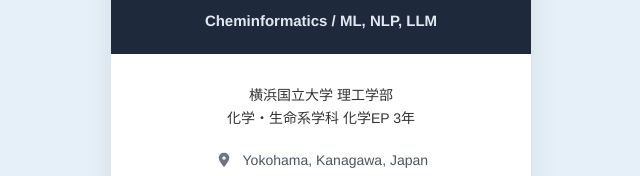
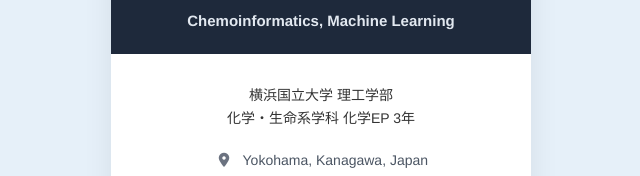
Before and after one commit to Tsuboi-coder/Card, a plain HTML site: page index.html in a window 1280 px wide. Shown: the part 305-481 px from the top of the page, 319-959 px from the left. Drawn offline with Linux system fonts and the light colour scheme.

Commit message:
専攻分野に関する修正

```diff
--- a/index.html
+++ b/index.html
@@ -14,7 +14,7 @@
             <img src="MyFace.png" alt="Profile Picture" class="profile-img" onerror="this.src='https://via.placeholder.com/120'">
             <h1 class="name-jp">坪井 一馬</h1>
             <p class="name-en">Kazuma Tsuboi</p>
-            <p class="major">Cheminformatics / ML, NLP, LLM</p>
+            <p class="major">Chemoinformatics, Machine Learning</p>
         </div>
 
         <div class="card-body">
```
